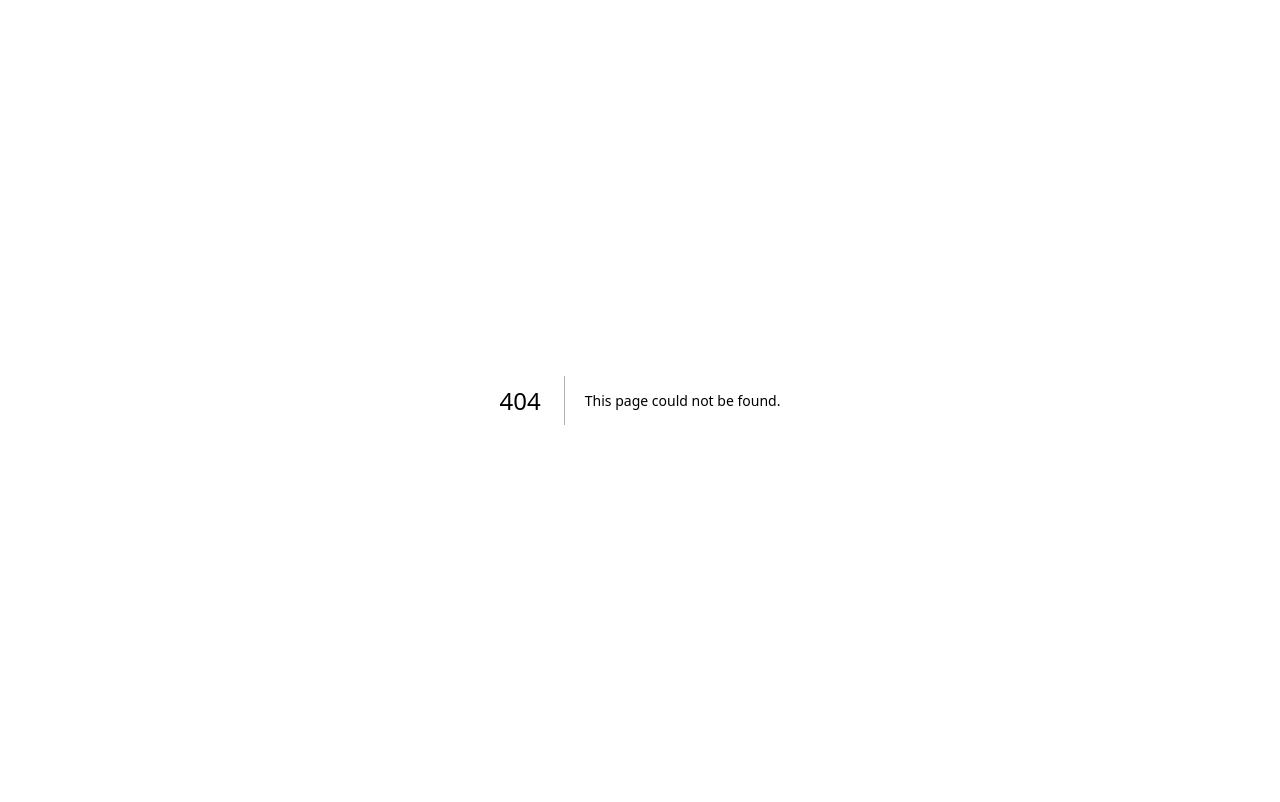
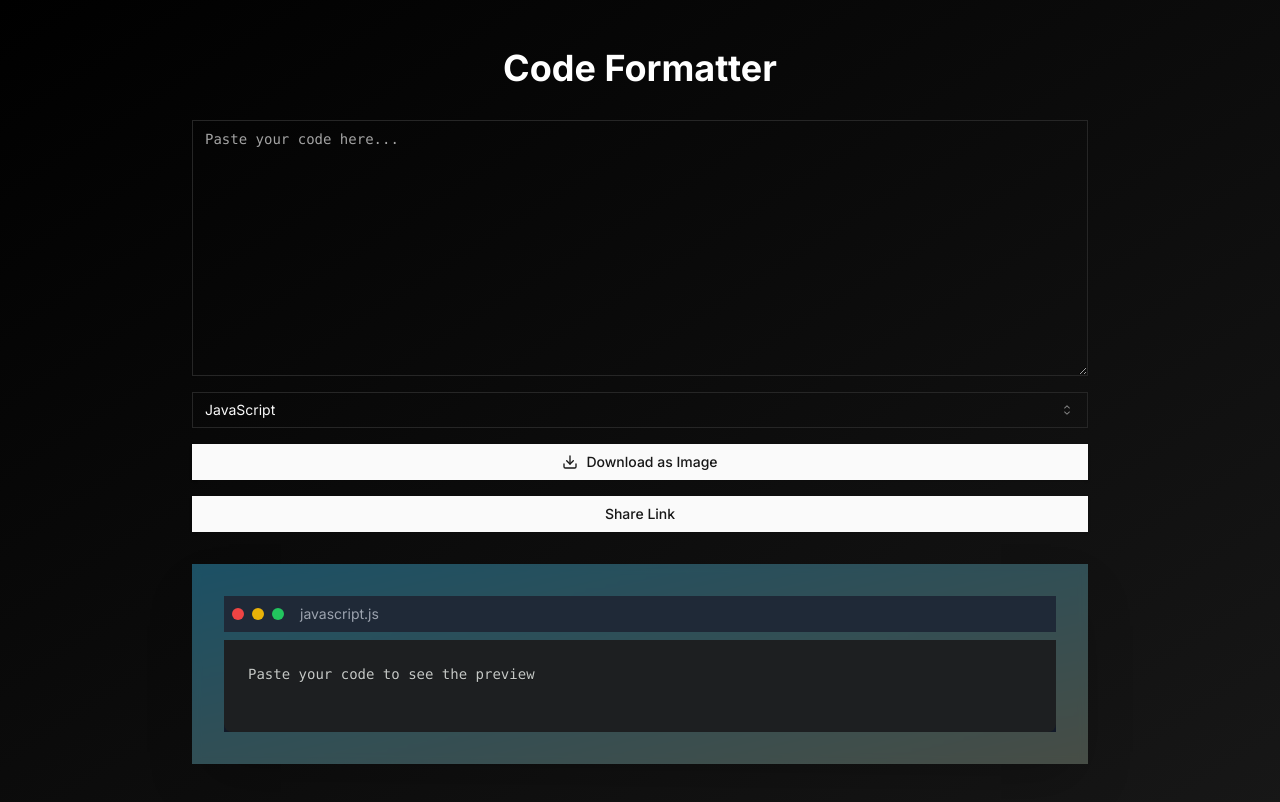
Before and after one commit to buhama/code-formatter, a Next.js app: page /share/1 in a window 1280 px wide. Before the commit this address had no page. Shown: the top 802 px of the page. Built offline with nearby package versions, Linux system fonts and the light colour scheme.

Commit message:
make it shareable

```diff
--- a/src/app/code-formatter.tsx
+++ b/src/app/code-formatter.tsx
@@ -10,11 +10,23 @@ import { Button } from "@/components/ui/button"
 import { Textarea } from "@/components/ui/textarea"
 import { Select, SelectContent, SelectItem, SelectTrigger, SelectValue } from "@/components/ui/select"
 
-export default function CodeFormatter() {
-  const [code, setCode] = useState('')
-  const [language, setLanguage] = useState('javascript')
+
+interface CodeFormatterProps {
+  initialCode?: string
+  initialLanguage?: string
+}
+
+
+const CodeFormatter: React.FC<CodeFormatterProps> = ({ initialCode = '', initialLanguage = 'javascript' }) => {
+  const [code, setCode] = useState(initialCode)
+  const [language, setLanguage] = useState(initialLanguage)
   const previewRef = useRef<HTMLDivElement>(null)
   const [previewHeight, setPreviewHeight] = useState('auto')
+
+  useEffect(() => {
+    setCode(initialCode)
+    setLanguage(initialLanguage)
+  }, [initialCode, initialLanguage])
 
   useEffect(() => {
     const updatePreviewHeight = () => {
@@ -52,6 +64,20 @@ export default function CodeFormatter() {
     }
   }
 
+  const handleShareLink = () => {
+    const data = JSON.stringify({ code, language })
+    const compressedData = Buffer.from(data).toString('base64').replace(/\+/g, '-').replace(/\//g, '_').replace(/=+$/, '');
+
+    const shareUrl = `${window.location.origin}/share/${compressedData}`
+      navigator.clipboard.writeText(shareUrl)
+        .then(() => {
+          alert('Share link copied to clipboard!')
+        })
+        .catch(err => {
+          console.error('Could not copy text: ', err)
+        })
+  }
+
   return (
     <div className="min-h-screen bg-gradient-to-br from-black to-neutral-900 py-12 px-4 sm:px-6 lg:px-8">
       <div className="max-w-4xl mx-auto">
@@ -79,6 +105,9 @@ export default function CodeFormatter() {
             </Select>
             <Button onClick={handleCopyImage} className="w-full">
               <Download className="mr-2 h-4 w-4" /> Download as Image
+            </Button>
+            <Button onClick={handleShareLink} className="w-full">
+              Share Link
             </Button>
           </div>
           <div
@@ -134,3 +163,5 @@ export default function CodeFormatter() {
     </div>
   )
 }
+
+export default CodeFormatter
--- a/src/app/page.tsx
+++ b/src/app/page.tsx
@@ -1,4 +1,3 @@
-import Image from "next/image";
 import CodeFormatter from "./code-formatter";
 
 export default function Home() {
--- /dev/null
+++ b/src/app/share/[data]/page.tsx
@@ -0,0 +1,44 @@
+'use client'
+
+import { useEffect, useState } from 'react'
+import { usePathname } from 'next/navigation'
+import CodeFormatter from '@/app/code-formatter'
+
+interface SharePageProps {
+  params: {
+    data: string
+  }
+}
+
+const SharePage: React.FC<SharePageProps> = ({ params }) => {
+  const { data } = params
+  const pathname = usePathname()
+
+  const [code, setCode] = useState('')
+  const [language, setLanguage] = useState('javascript')
+
+  useEffect(() => {
+    if (data) {
+      try {
+        const base64String = pathname.split('/').pop() || ''
+
+        const jsonString = Buffer.from(base64String, 'base64').toString('utf8');
+        if (jsonString) {
+          const parsedData = JSON.parse(jsonString)
+          setCode(parsedData.code)
+          setLanguage(parsedData.language)
+        } else {
+          console.error('Could not decompress data')
+        }
+      } catch (error) {
+        console.error('Error decoding data:', error)
+      }
+    }
+  }, [data, pathname])
+
+  return (
+    <CodeFormatter initialCode={code} initialLanguage={language} />
+  )
+}
+
+export default SharePage
```
